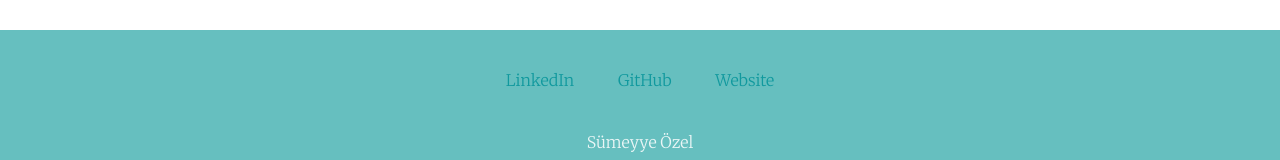
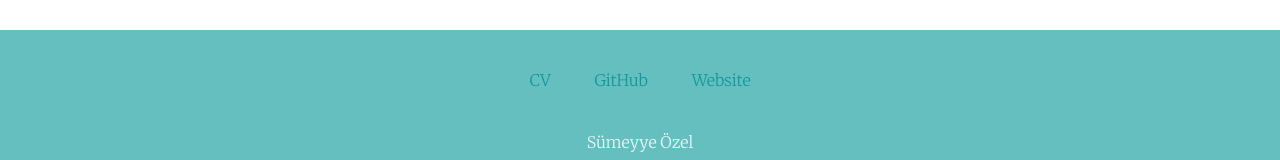
Before and after one commit to sumeyyeozel/CV, a plain HTML site: page index.html in a window 1280 px wide. Shown: the part 2283-2443 px from the top of the page. Drawn offline with Linux system fonts and the light colour scheme.

Commit message:
Update index.html

```diff
--- a/index.html
+++ b/index.html
@@ -49,7 +49,7 @@
   <br>
 
     <div class="bottom-container">
-      <a target= "_blank" class="link" href="#">LinkedIn</a>
+      <a target= "_blank" class="link" href="CV.pdf">CV</a>
       <a target= "_blank" class="link" href="https://github.com/sumeyyeozel">GitHub</a>
       <a target= "_blank" class="link" href="https://sumeyyeozel.github.io/CV/">Website</a>
       <p class="name">Sümeyye Özel</p>
```
